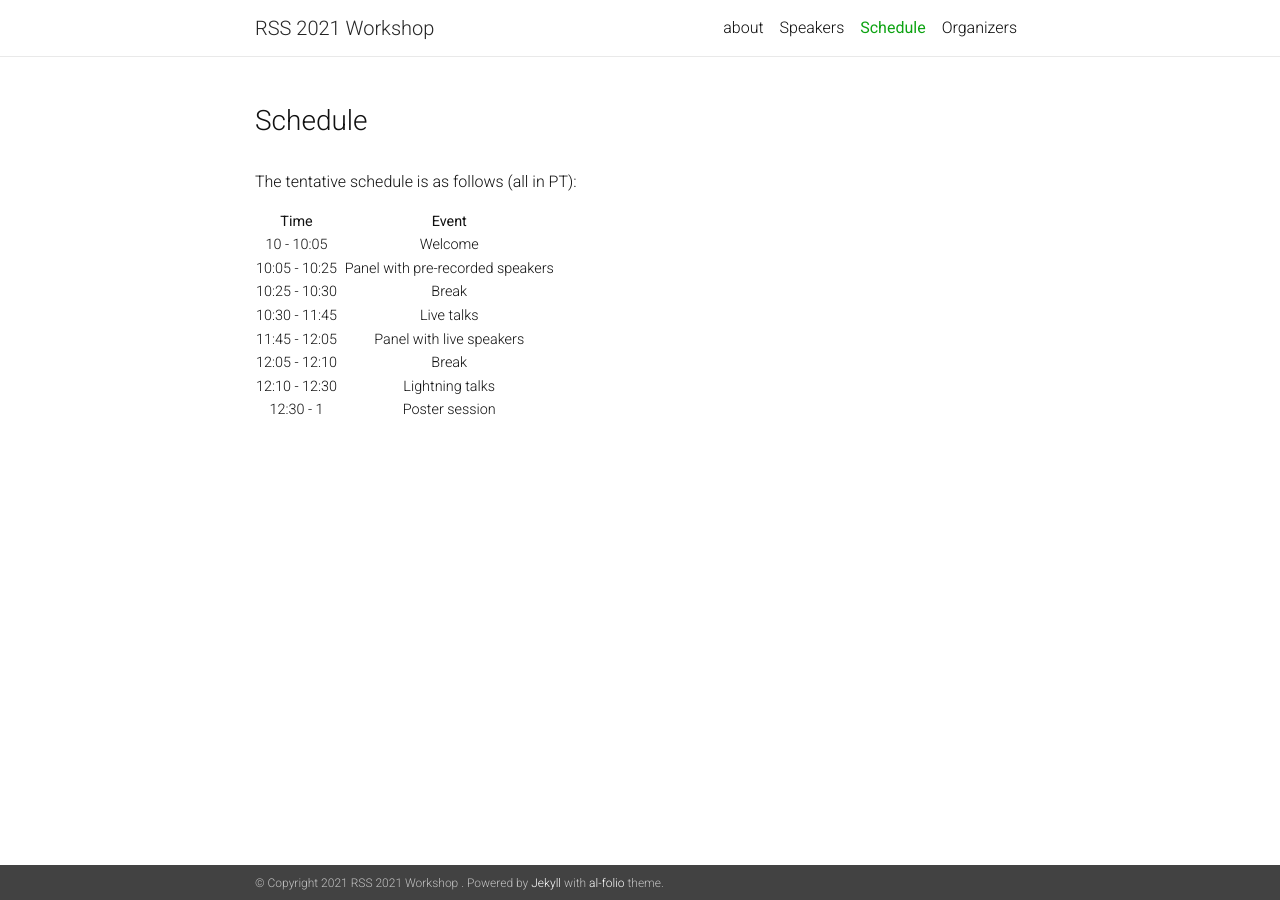
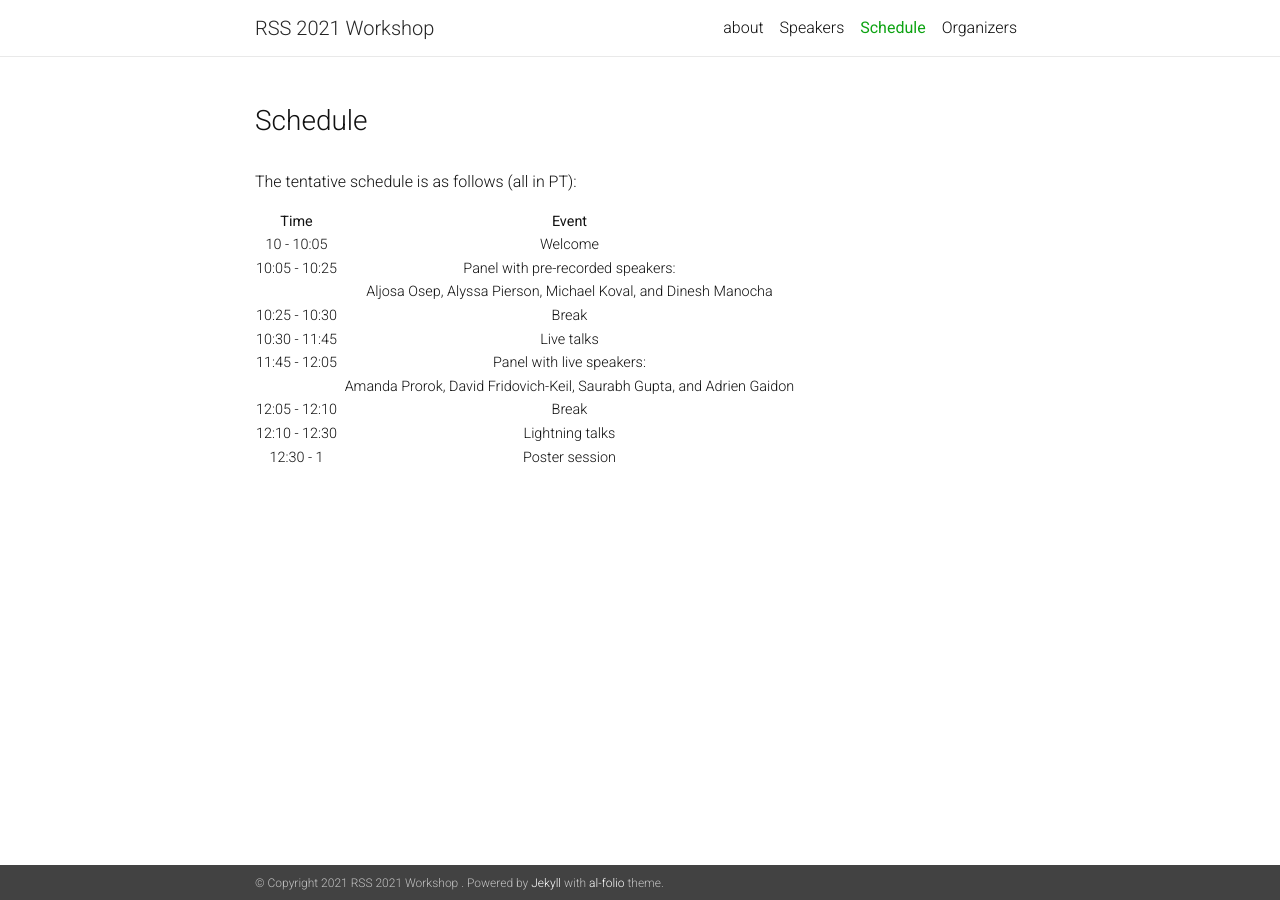
Before and after one commit to NegarMehr/RSS2021Workshop, a Jekyll site: the page built from _pages/schedule.md, in a window 1280 px wide. Built offline with Jekyll 4.4.1, drawn with Linux system fonts in a browser that asks for light colours; nearby versions of some CDN libraries; a style sheet for code colours, icons or effects is not loaded.

Commit message:
updated schedule, youtube link, and added front image

```diff
--- a/_pages/schedule.md
+++ b/_pages/schedule.md
@@ -12,10 +12,12 @@ The tentative schedule is as follows (all in PT):
 | Time | |Event |
 |:------:|------|:----:|
 | 10 - 10:05 | | Welcome |
-| 10:05 - 10:25 | | Panel with pre-recorded speakers |
+| 10:05 - 10:25 | | Panel with pre-recorded speakers:   |
+| | | Aljosa Osep, Alyssa Pierson, Michael Koval, and Dinesh Manocha |
 | 10:25 - 10:30 | |  Break |
 | 10:30 - 11:45 | |  Live talks |
-| 11:45 - 12:05 | |  Panel with live speakers |
+| 11:45 - 12:05 | |  Panel with live speakers: |
+| | | Amanda Prorok, David Fridovich-Keil, Saurabh Gupta, and Adrien Gaidon |
 | 12:05 - 12:10 | |  Break |
 | 12:10 - 12:30 | | Lightning talks |
 | 12:30 - 1 | | Poster session |
```
Also changed, not shown: _pages/about.md (+5 -0 lines), _pages/speakers.md (+2 -2 lines), assets/img/front.jpeg (added), assets/speakers/mck_security_photo.jpeg (added).
